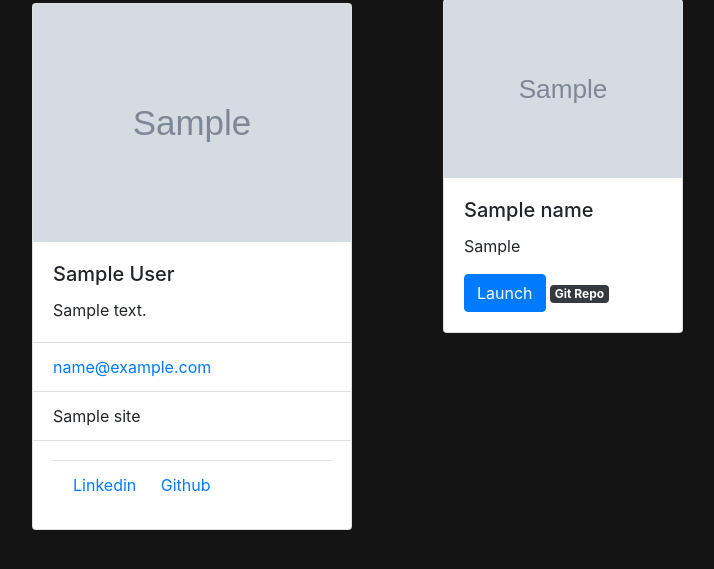
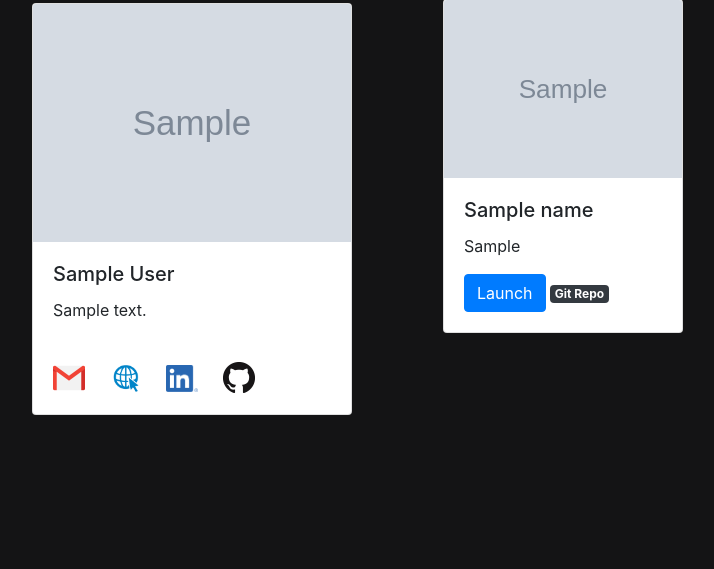
Before and after one commit to zxingz/WebApp, a Flask app: template app/templates/home.html in a window 1280 px wide. Shown: the part 121-690 px from the top of the page, without its empty margins (1-715 px from the left). Run offline with Flask 2, Linux system fonts and the light colour scheme; the template is opened without the code that fills it: most values are stand-ins (such as "Sample title", 1, 10 or a date in 2020); grey boxes marked "Sample" are stand-in pictures; some libraries are stand-ins or nearby versions.

Commit message:
formatting profile

```diff
--- a/app/templates/home.html
+++ b/app/templates/home.html
@@ -62,19 +62,30 @@
                 <p class="card-text">{{ about }}</p>
             </div>
             <ul class="list-group list-group-flush">
+                <div class="card-body">
                     {% if mail %}
-                <li class="list-group-item"><a href="mailto:{{ mail }}" class="card-link">{{ mail }}</a></li>
+                    <a href="mailto:{{ mail }}" class="card-link">
+                        <img src="/static/asset/gmail.png" width="32px">
+                    </a>
                     {% endif %}
+
                     {% if site %}
-                <li class="list-group-item">{{ site }}</li>
+                    <a href="{{ site }}" class="card-link" target="_blank">
+                        <img src="/static/asset/www.png" width="32px">
+                    </a>
                     {% endif %}
-                <div class="card-body">
-                    <li class="list-group-item">
-                        <a href="#" class="card-link">Linkedin</a>
+
+                    {% if linkedin %}
+                    <a href="{{ linkedin }}" class="card-link" target="_blank">
+                        <img src="/static/asset/LI-In-Bug.png" width="32px">
+                    </a>
+                    {% endif %}
+
                     {% if git %}
-                        <a href="{{ git }}" class="card-link">Github</a>
+                    <a href="{{ git }}" class="card-link" target="_blank">
+                        <img src="/static/asset/GitHub-Mark-32px.png" width="32px">
+                    </a>
                     {% endif %}
-                    </li>
                 </div>
             </ul>
         </div>
@@ -87,7 +98,8 @@
                 <div class="card-body">
                     <h5 class="card-title">{{ row[1]['name'] }}</h5>
                     <p class="card-text">{{ row[1]['info_short'] }}</p>
-                    <a href="about:blank" class="btn btn-primary" data-toggle="modal" data-target="#{{ row[1]['name'] }}Modal">Launch</a>
+                    <a href="about:blank" class="btn btn-primary" data-toggle="modal"
+                       data-target="#{{ row[1]['name'] }}Modal">Launch</a>
                     <a href="{{ row[1]['repo'] }}" target="_blank">
                         <span class="badge badge-dark">Git Repo</span>
                     </a>
@@ -111,7 +123,8 @@
                                 <button type="button" class="btn btn-outline-primary">Reset</button>
                             </div>
                             <hr>
-                            <iframe name="{{ row[1]['name'] }}Frame" src="https://en.wikipedia.org/wiki/Main_Page" width="100%" height="100%" style="max-height: 80%">
+                            <iframe name="{{ row[1]['name'] }}Frame" src="https://en.wikipedia.org/wiki/Main_Page"
+                                    width="100%" height="100%" style="max-height: 80%">
                             </iframe>
                             <div>
                                 {{ row[1]['info_long'] }}
```
Also changed, not shown: app/static/asset/GitHub-Mark-32px.png (added), app/static/asset/LI-In-Bug.png (added), app/static/asset/gmail.png (added), app/static/asset/www.png (added). Lines whose indentation alone changed are shown as unchanged.
